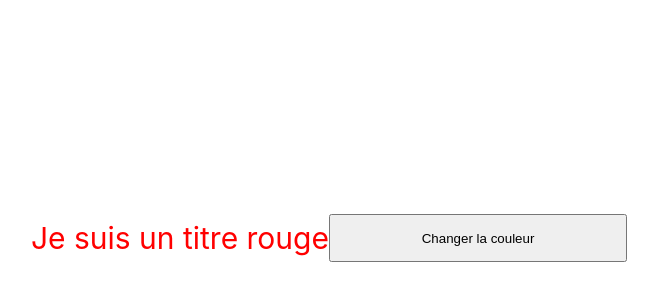
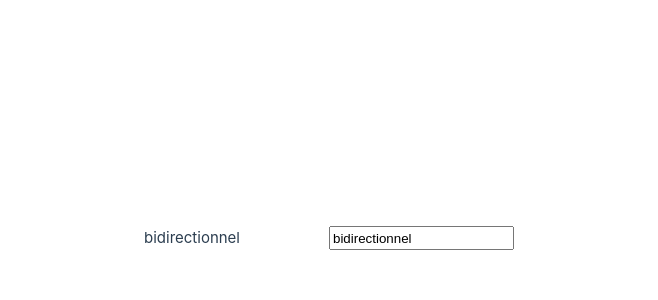
Before and after one commit to GregMarshall999/initiation-vue, a Vue app: page / in a window 1280 px wide. Shown: the part 162-462 px from the top of the page, without its empty margins (311-969 px from the left). Built offline with nearby package versions, Linux system fonts and the light colour scheme.

Commit message:
laison champs

```diff
--- a/src/App.vue
+++ b/src/App.vue
@@ -1,27 +1,20 @@
 <template>
 
-<h1 :class="etat ? 'titre-rouge' : 'titre-bleu'">Je suis un titre {{ etat ? 'rouge' : 'bleu' }}</h1>
-
-<button @click="etat = !etat">Changer la couleur</button>
+<p>{{ texte }}</p>
+<input :placeholder="placeholder" v-model="texte"/>
+<!--v-model est bidirectionnel-->
 
 </template>
 
 <script setup>
 import { ref } from 'vue';
 
-const etat = ref(true);
+const texte = ref('bidirectionnel');
+const placeholder = ref('Entrez du texte');
 
 </script>
 
 <style scoped>
-.titre-rouge {
-  color: red;
-}
-
-.titre-bleu {
-  color: blue;
-}
-
 header {
   line-height: 1.5;
 }
```
